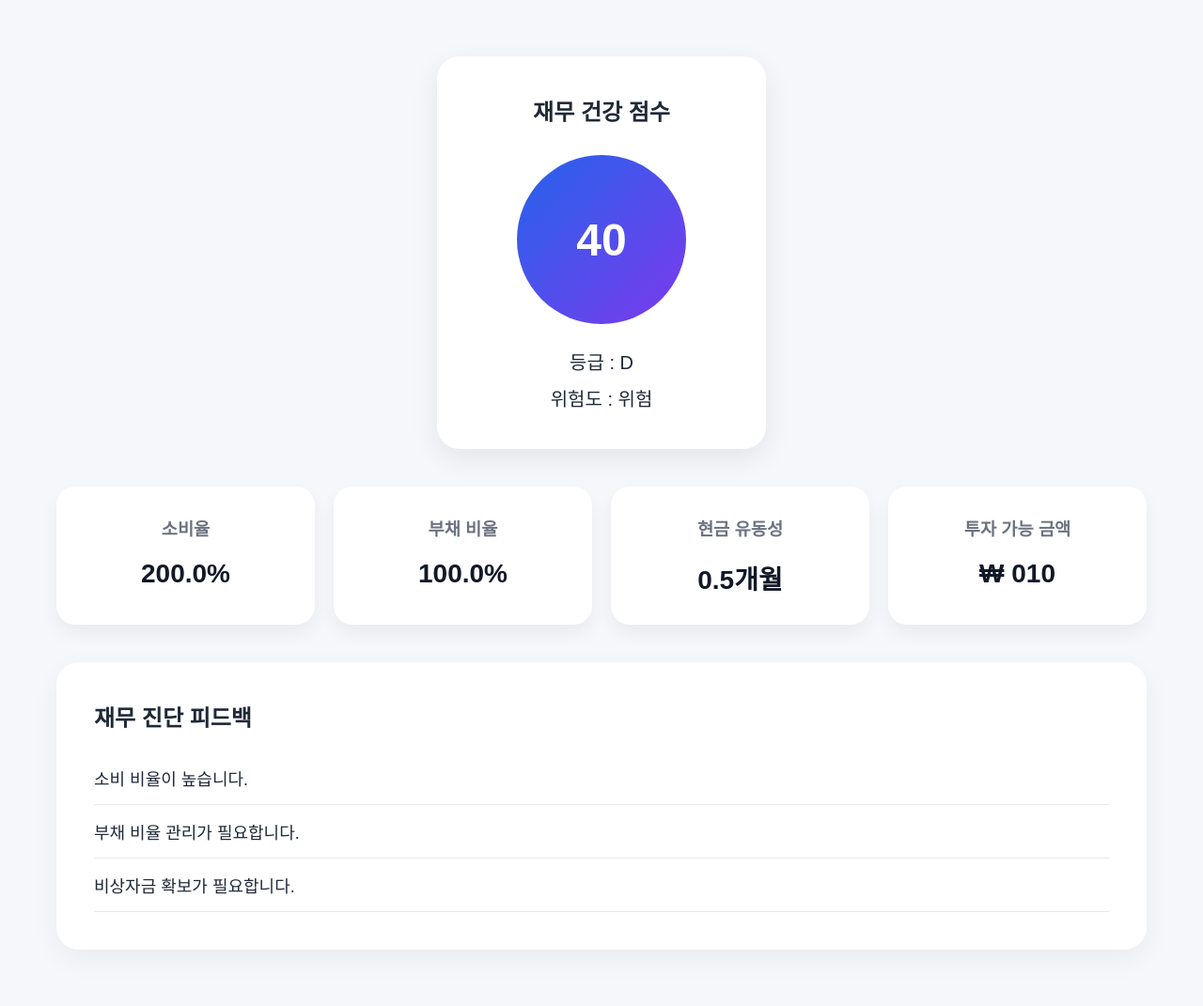
After one commit to GotchaBug123/Money_Mate, a Spring Boot app: page /diagnosis in a window 1280 px wide. The commit adds this page. Shown: the whole page at 94% size. Run offline with Spring Boot 4, Linux system fonts and the light colour scheme; a user stored in the database is signed in; tables that the repository leaves empty hold one stand-in row (values such as "Sample post").

Commit message:
재무진단기능 작성

```diff
--- /dev/null
+++ b/server/src/main/java/com/gotchabug/moneymate/controller/FinancialDiagnosisController.java
@@ -0,0 +1,39 @@
+package com.gotchabug.moneymate.controller;
+
+import com.gotchabug.moneymate.dto.financial.FinancialDiagnosisResponse;
+import com.gotchabug.moneymate.entity.Member;
+import com.gotchabug.moneymate.service.FinancialDiagnosisService;
+import jakarta.servlet.http.HttpSession;
+import lombok.RequiredArgsConstructor;
+import org.springframework.stereotype.Controller;
+import org.springframework.ui.Model;
+import org.springframework.web.bind.annotation.GetMapping;
+
+@Controller
+@RequiredArgsConstructor
+public class FinancialDiagnosisController {
+
+    private final FinancialDiagnosisService financialDiagnosisService;
+
+    @GetMapping("/diagnosis")
+    public String diagnosis(
+            HttpSession session,
+            Model model
+    ) {
+
+        Object loginUserObj =
+                session.getAttribute("loginUser");
+
+        if (!(loginUserObj instanceof Member loginUser)) {
+            return "redirect:/login";
+        }
+
+        FinancialDiagnosisResponse result =
+                financialDiagnosisService
+                        .diagnose(loginUser.getMemberId());
+
+        model.addAttribute("result", result);
+
+        return "diagnosis/result";
+    }
+}
--- a/server/src/main/java/com/gotchabug/moneymate/controller/FinancialProfilePageController.java
+++ b/server/src/main/java/com/gotchabug/moneymate/controller/FinancialProfilePageController.java
@@ -63,6 +63,6 @@ public class FinancialProfilePageController {
 
         financialProfileService.saveOrUpdate(loginUser, request);
 
-        return "redirect:/my-asset";
+        return "redirect:/diagnosis";
     }
 }
--- /dev/null
+++ b/server/src/main/resources/static/css/diagnosis.css
@@ -0,0 +1,141 @@
+* {
+    margin: 0;
+    padding: 0;
+    box-sizing: border-box;
+}
+
+body {
+    font-family: "Pretendard", sans-serif;
+    background: #f5f7fb;
+    color: #1f2937;
+}
+
+.diagnosis-page {
+    max-width: 1200px;
+    margin: 40px auto;
+    padding: 20px;
+}
+
+/*
+상단
+ */
+.top-section {
+    display: flex;
+    justify-content: center;
+    margin-bottom: 40px;
+}
+
+.score-card {
+    width: 350px;
+    background: white;
+    border-radius: 24px;
+    padding: 40px;
+    text-align: center;
+    box-shadow: 0 10px 30px rgba(0,0,0,0.08);
+}
+
+.score-card h2 {
+    margin-bottom: 30px;
+}
+
+.score-circle {
+    width: 180px;
+    height: 180px;
+    border-radius: 50%;
+    background: linear-gradient(135deg, #2563eb, #7c3aed);
+
+    display: flex;
+    justify-content: center;
+    align-items: center;
+
+    margin: 0 auto 25px;
+
+    color: white;
+    font-size: 48px;
+    font-weight: bold;
+}
+
+.grade,
+.risk {
+    font-size: 20px;
+    margin-top: 10px;
+}
+
+/*
+상세 카드
+ */
+.detail-section {
+    display: grid;
+    grid-template-columns: repeat(4, 1fr);
+    gap: 20px;
+
+    margin-bottom: 40px;
+}
+
+.detail-card {
+    background: white;
+    border-radius: 20px;
+    padding: 30px;
+
+    box-shadow: 0 10px 20px rgba(0,0,0,0.05);
+
+    text-align: center;
+}
+
+.detail-card h3 {
+    margin-bottom: 20px;
+    color: #6b7280;
+}
+
+.value {
+    font-size: 28px;
+    font-weight: bold;
+    color: #111827;
+}
+
+/*
+피드백
+ */
+.feedback-section {
+    background: white;
+    border-radius: 24px;
+    padding: 40px;
+
+    box-shadow: 0 10px 30px rgba(0,0,0,0.05);
+}
+
+.feedback-section h2 {
+    margin-bottom: 20px;
+}
+
+.feedback-section ul {
+    list-style: none;
+}
+
+.feedback-section li {
+    padding: 15px 0;
+    border-bottom: 1px solid #e5e7eb;
+
+    font-size: 18px;
+}
+
+/*
+반응형
+ */
+@media (max-width: 900px) {
+
+    .detail-section {
+        grid-template-columns: 1fr 1fr;
+    }
+}
+
+@media (max-width: 600px) {
+
+    .detail-section {
+        grid-template-columns: 1fr;
+    }
+
+    .score-card {
+        width: 100%;
+    }
+}
--- /dev/null
+++ b/server/src/main/resources/templates/diagnosis/result.html
@@ -0,0 +1,87 @@
+<!DOCTYPE html>
+<html lang="ko" xmlns:th="http://www.thymeleaf.org">
+<head>
+  <meta charset="UTF-8">
+  <title>재무 진단 결과</title>
+
+  <link rel="stylesheet" th:href="@{/css/diagnosis.css}">
+</head>
+<body>
+
+<div class="diagnosis-page">
+
+  <div class="top-section">
+
+    <div class="score-card">
+      <h2>재무 건강 점수</h2>
+
+      <div class="score-circle">
+        <span th:text="${result.totalScore}">85</span>
+      </div>
+
+      <div class="grade">
+        등급 :
+        <span th:text="${result.grade}">A</span>
+      </div>
+
+      <div class="risk">
+        위험도 :
+        <span th:text="${result.riskLevel}">안정</span>
+      </div>
+    </div>
+
+  </div>
+
+  <div class="detail-section">
+
+    <div class="detail-card">
+      <h3>소비율</h3>
+
+      <div class="value">
+        <span th:text="${#numbers.formatDecimal(result.expenseRate,1,1)}"></span>%
+      </div>
+    </div>
+
+    <div class="detail-card">
+      <h3>부채 비율</h3>
+
+      <div class="value">
+        <span th:text="${#numbers.formatDecimal(result.debtRate,1,1)}"></span>%
+      </div>
+    </div>
+
+    <div class="detail-card">
+      <h3>현금 유동성</h3>
+
+      <div class="value">
+        <span th:text="${result.liquidityMonths}"></span>개월
+      </div>
+    </div>
+
+    <div class="detail-card">
+      <h3>투자 가능 금액</h3>
+
+      <div class="value">
+        ₩
+        <span th:text="${#numbers.formatInteger(result.investableAmount,3,'COMMA')}"></span>
+      </div>
+    </div>
+
+  </div>
+
+  <div class="feedback-section">
+
+    <h2>재무 진단 피드백</h2>
+
+    <ul>
+      <li th:each="feedback : ${result.feedbacks}"
+          th:text="${feedback}">
+      </li>
+    </ul>
+
+  </div>
+
+</div>
+
+</body>
+</html>
```
Also changed, not shown: server/src/main/java/com/gotchabug/moneymate/dto/financial/FinancialDiagnosisResponse.java (added, +52 -0 lines), server/src/main/java/com/gotchabug/moneymate/service/FinancialDiagnosisService.java (added, +8 -0 lines), server/src/main/java/com/gotchabug/moneymate/service/FinancialDiagnosisServiceImpl.java (added, +264 -0 lines), server/src/main/resources/templates/financial-profile.html (+5 -5 lines).
